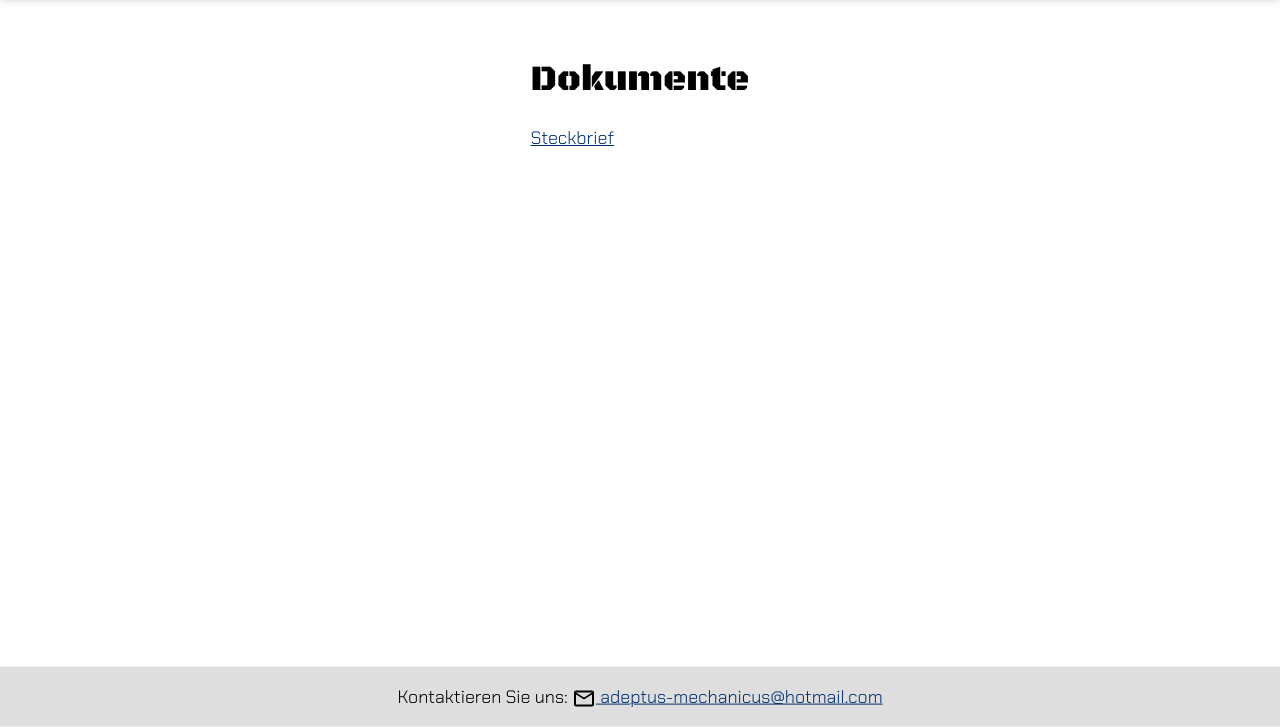
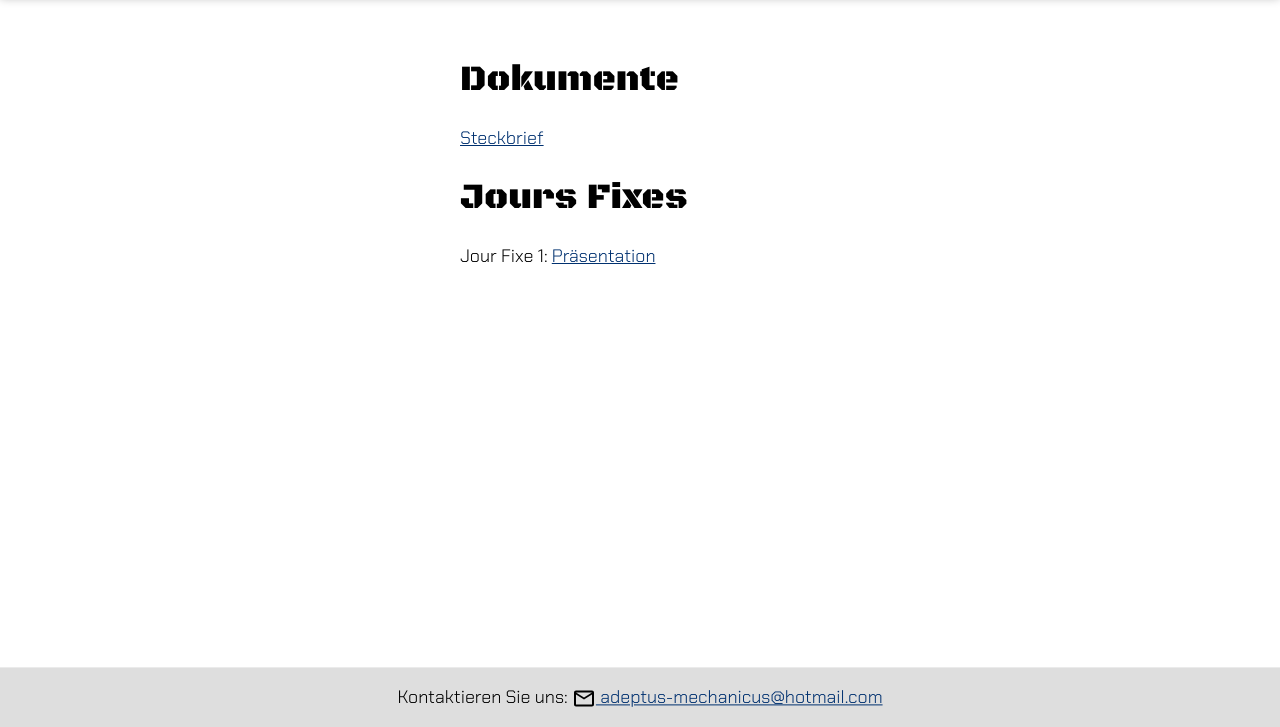
Before and after one commit to HSMA-Adeptus-Mechanicus/HSMA-Adeptus-Mechanicus.github.io, a plain HTML site: page documents/index.html in a window 1280 px wide. Shown: the part 73-800 px from the top of the page. Drawn offline with Linux system fonts and the light colour scheme; a web font is replaced by a local one.

Commit message:
Add Presentation

```diff
--- a/documents/index.html
+++ b/documents/index.html
@@ -28,6 +28,9 @@
 	<main>
 		<h1>Dokumente</h1>
 		<a href="files/Adeptus Mechanicus.pdf">Steckbrief</a>
+		<br>
+		<h1>Jours Fixes</h1>
+		Jour Fixe 1: <a href="files/Praesentationsfolien_AM.pdf">Präsentation</a>
 
 	</main>
 	<footer>
--- a/styles/main.css
+++ b/styles/main.css
@@ -146,6 +146,7 @@ main
 	margin: auto;
 	width: min-content;
 	padding: 2em;
+	min-width: 20em;
 }
 
 
```
Also changed, not shown: 1 other file.
